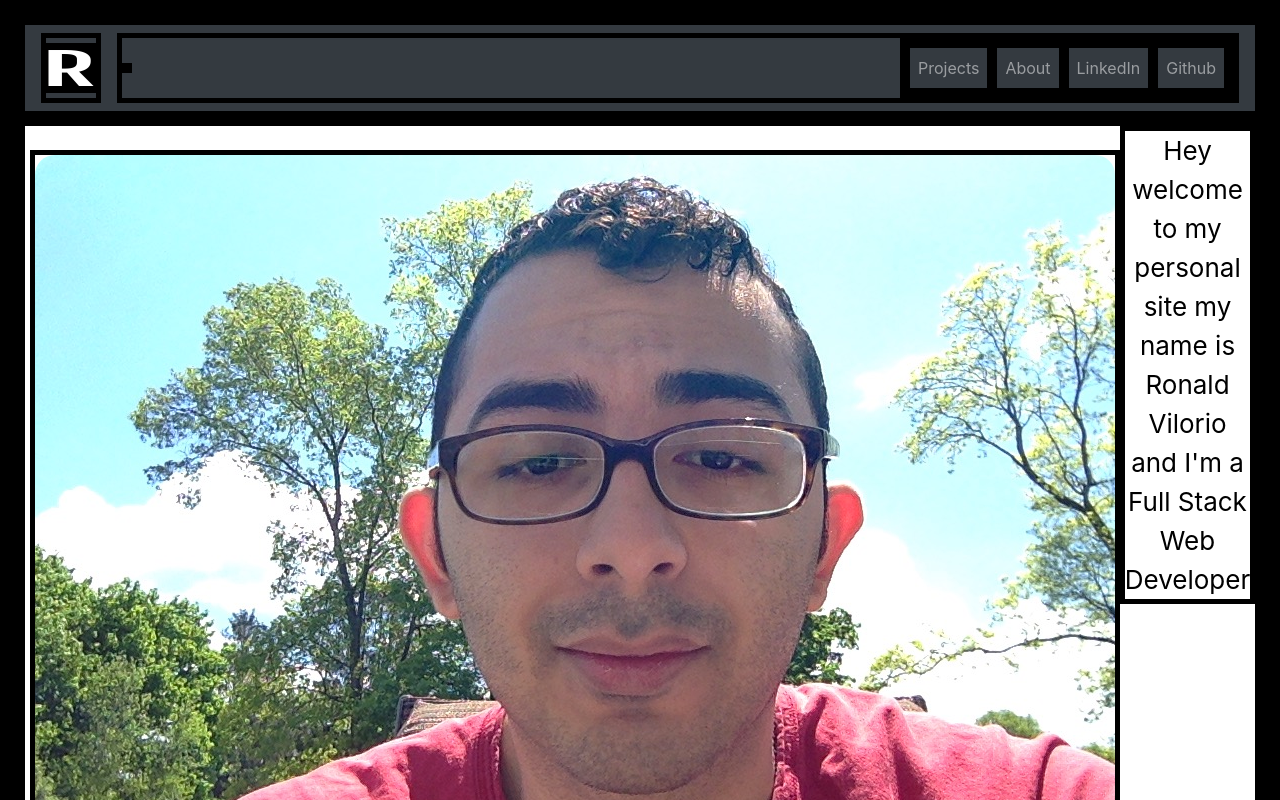
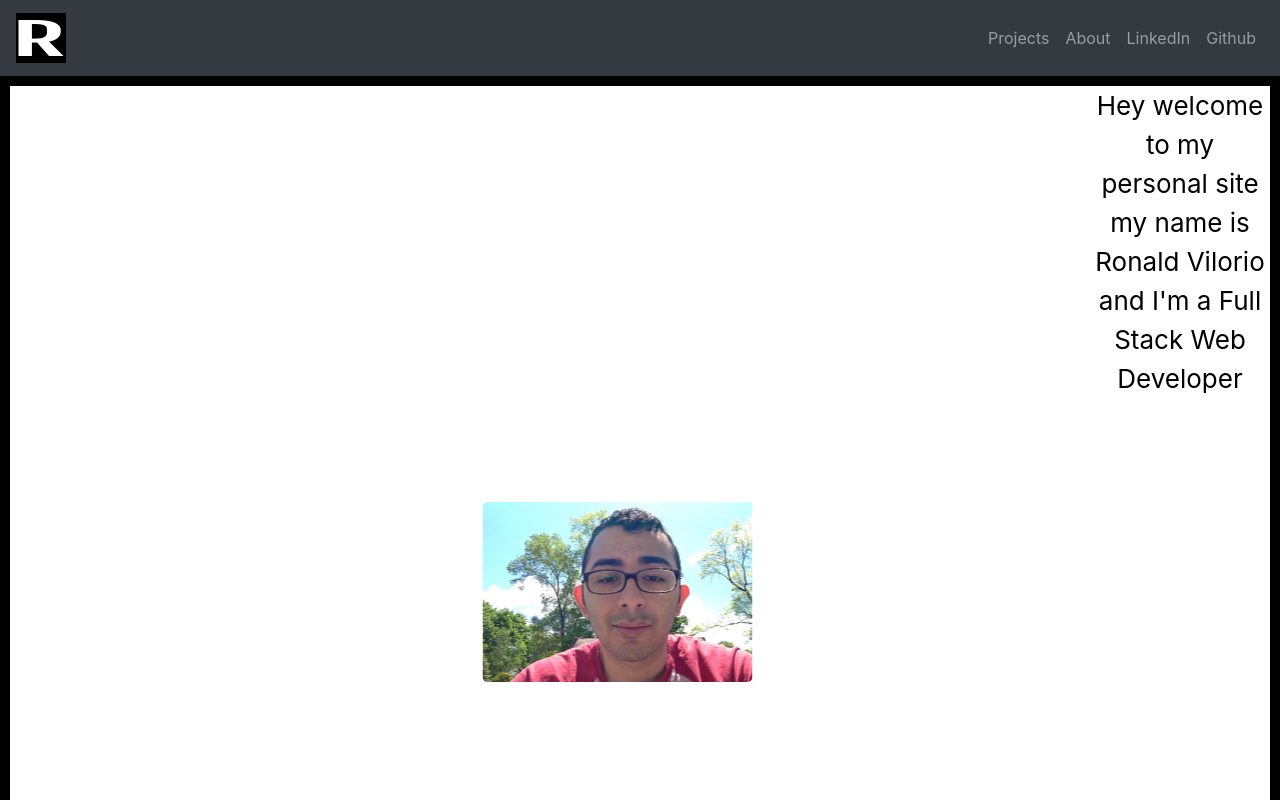
Before and after one commit to RonaldVilorio/portfolio-frontend, a React (Create React App) app: page / in a window 1280 px wide. Shown: the top 800 px of the page. Built offline with nearby package versions, Linux system fonts and the light colour scheme.

Commit message:
removed * for all borders, replaced with one border for class

```diff
--- a/src/Components/Home.module.css
+++ b/src/Components/Home.module.css
@@ -1,17 +1,16 @@
-* {
-  border: black solid 5px;
-}
 .homeContainer {
+  border: black solid 10px;
   display: flex;
   align-items: center;
+  height: 100%;
 }
 .imageDiv {
-  margin-left: 5px;
-  margin-bottom: 400px;
+  /* margin-left: 5px;
+  margin-bottom: 400px; */
 }
-.imageDiv img{
+.imageDiv img {
   border-radius: 20px;
-  transform: scale(.25) translate()
+  transform: scale(0.25) translate(25%);
 }
 p {
   margin-bottom: 700px;
```
